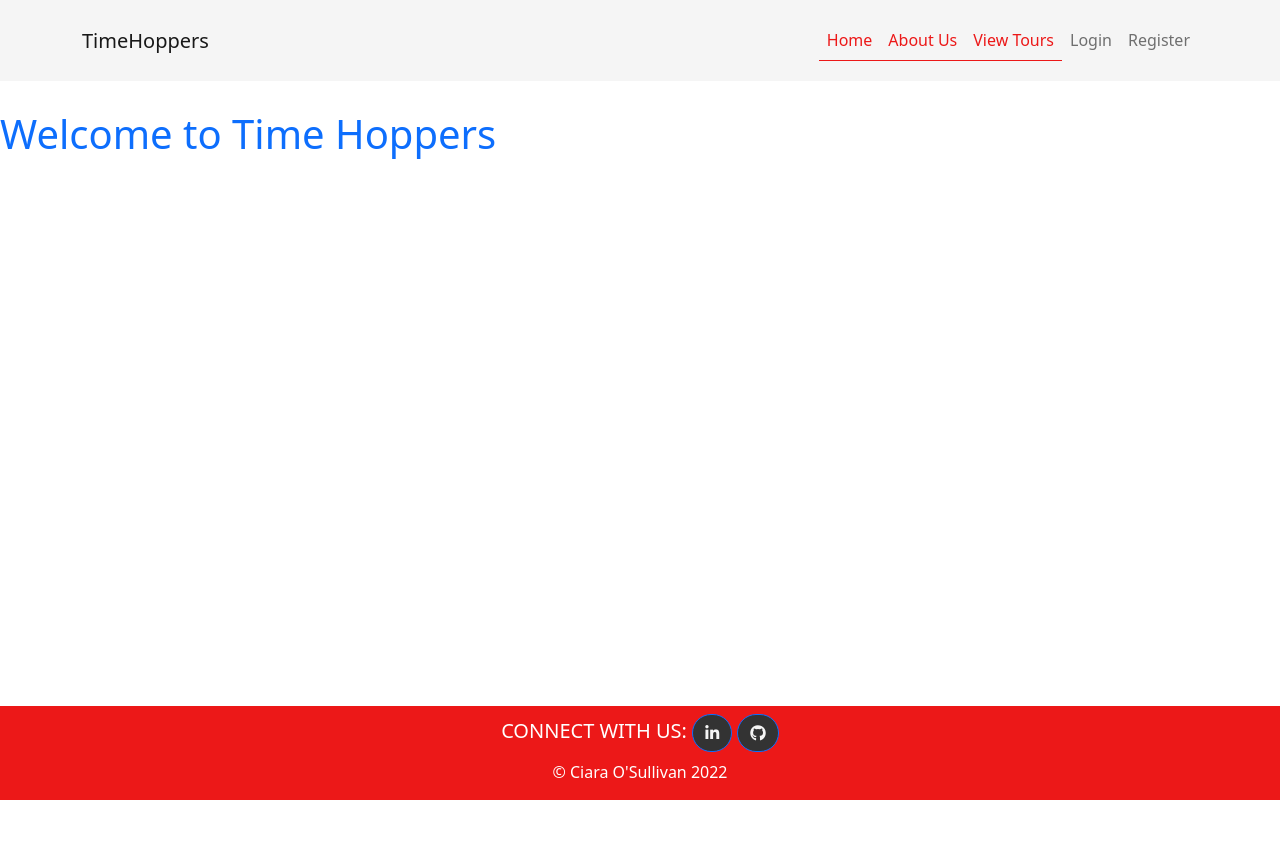
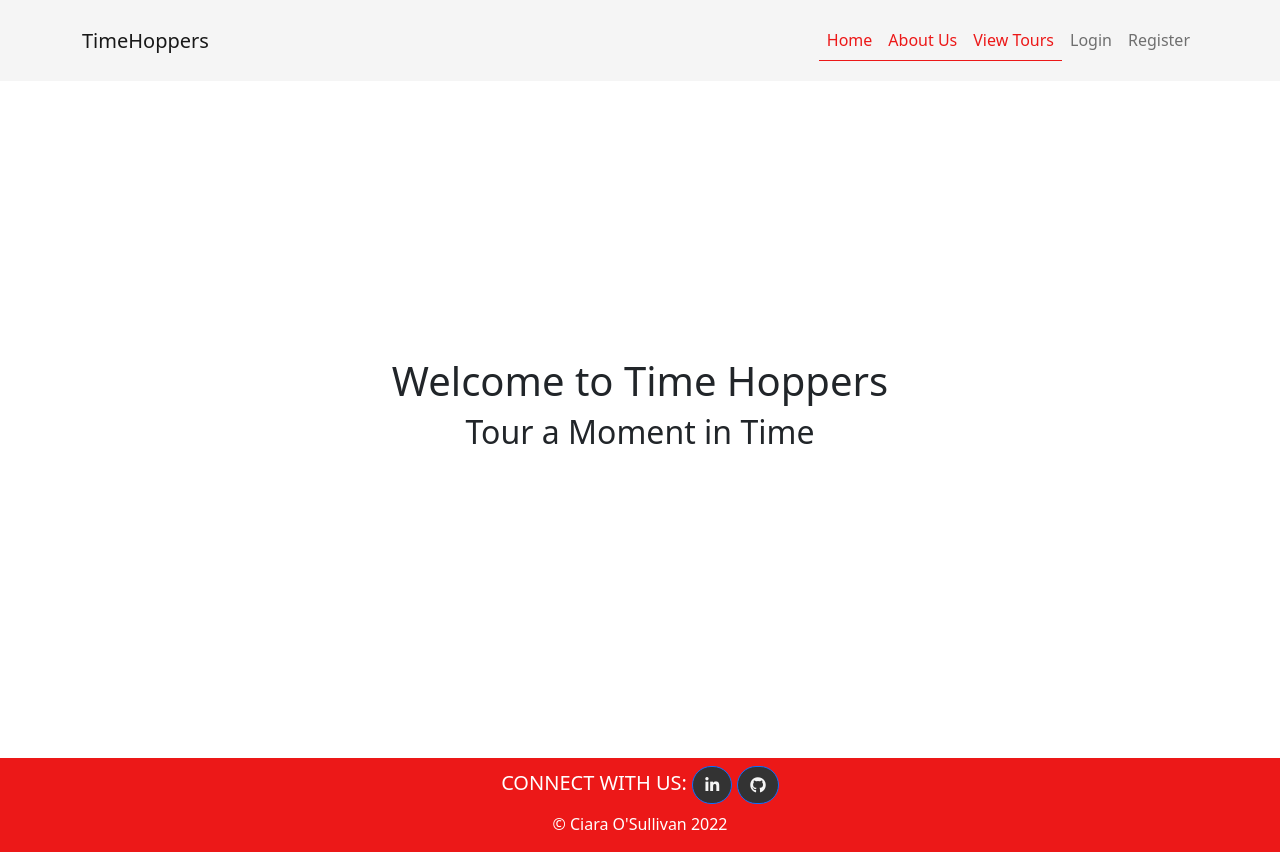
Before and after one commit to ciaraosull/project-5-time-hoppers, a Django app: page / in a window 1280 px wide. Before the commit the page ends 800 px from the top, so only its background shows below. Run offline with Django 3.2, Linux system fonts and the light colour scheme; some libraries are stand-ins or nearby versions.

Commit message:
Adjust padding so messages show with fixed header & style title text

```diff
--- a/home/templates/home/index.html
+++ b/home/templates/home/index.html
@@ -4,7 +4,15 @@
 
 {% block content %}
 
-<h1 class="text-primary">Welcome to Time Hoppers</h1>
+<!-- Landing Page & Main Title Text -->
+<section id="landing-page">
+    <div class="container d-flex justify-content-center">
+        <div class="landing-text text-center mt-2">
+            <h1>Welcome to Time Hoppers</h1>
+            <h2>Tour a Moment in Time</h2>
+        </div>
+    </div>
+</section>
 
 
 {% endblock %}
--- a/static/css/style.css
+++ b/static/css/style.css
@@ -18,7 +18,7 @@ body {
 }
 
 main {
-    padding-top: 110px;
+    padding-top: 80px;
     flex: 1 0 auto;
 }
 
@@ -62,3 +62,12 @@ main {
     background-color: #333333;
     color: #f5f5f5 !important;
 }
+
+/* Custom styling for Home Page */
+.landing-text {
+    height: 80vh;
+    display: flex;
+    justify-content: center;
+    margin: 30px 50px;
+    flex-direction: column;
+}
--- a/templates/base.html
+++ b/templates/base.html
@@ -59,29 +59,24 @@
                 {% with request.resolver_match.url_name as url_name %}
                 <ul class="navbar-nav">
                     <li class="nav-item">
-                        <a href="{% url 'home' %}"
-                            class="{%  if url_name == 'home' %}active {%  endif  %}nav-link"
+                        <a href="{% url 'home' %}" class="{%  if url_name == 'home' %}active {%  endif  %}nav-link"
                             aria-label="Go to Home Page">Home</a>
                     </li>
                     <li class="nav-item">
-                        <a href="{% url 'home' %}"
-                            class="{%  if url_name == 'home' %}active {%  endif  %}nav-link"
+                        <a href="{% url 'home' %}" class="{%  if url_name == 'home' %}active {%  endif  %}nav-link"
                             aria-label="Go to About Us Page">About Us</a>
                     </li>
                     <li class="nav-item-active">
-                        <a href="{% url 'home' %}"
-                            class="{%  if url_name == 'home' %}active {%  endif  %}nav-link"
+                        <a href="{% url 'home' %}" class="{%  if url_name == 'home' %}active {%  endif  %}nav-link"
                             aria-label="Go to Tour List Page">View Tours</a>
                     </li>
                     {%  if user.is_authenticated  %}
                     <li class="nav-item-active">
-                        <a href="{%  url 'home'  %}"
-                            class="{%  if url_name == 'home'  %}active {%  endif  %}nav-link"
+                        <a href="{%  url 'home'  %}" class="{%  if url_name == 'home'  %}active {%  endif  %}nav-link"
                             aria-label="Book Tour">Book Tour</a>
                     </li>
                     <li class="nav-item-active">
-                        <a href="{%  url 'home'  %}"
-                            class="{%  if url_name == 'home'  %}active {%  endif  %}nav-link"
+                        <a href="{%  url 'home'  %}" class="{%  if url_name == 'home'  %}active {%  endif  %}nav-link"
                             aria-label="Profile Page">Profile</a>
                     </li>
                     <li class="nav-item-active">
@@ -109,6 +104,7 @@
 
     <!-- Show Messages -->
     <main>
+        <div class="container d-flex justify-content-center">
             <div class="text-center">
                 {%  if messages  %}
                 {%  for message in messages  %}
@@ -117,6 +113,7 @@
                 </div>
                 {%  endfor  %}
                 {%  endif  %}
+            </div>
         </div>
 
         {% block content %}
```
Lines whose indentation alone changed are shown as unchanged.
